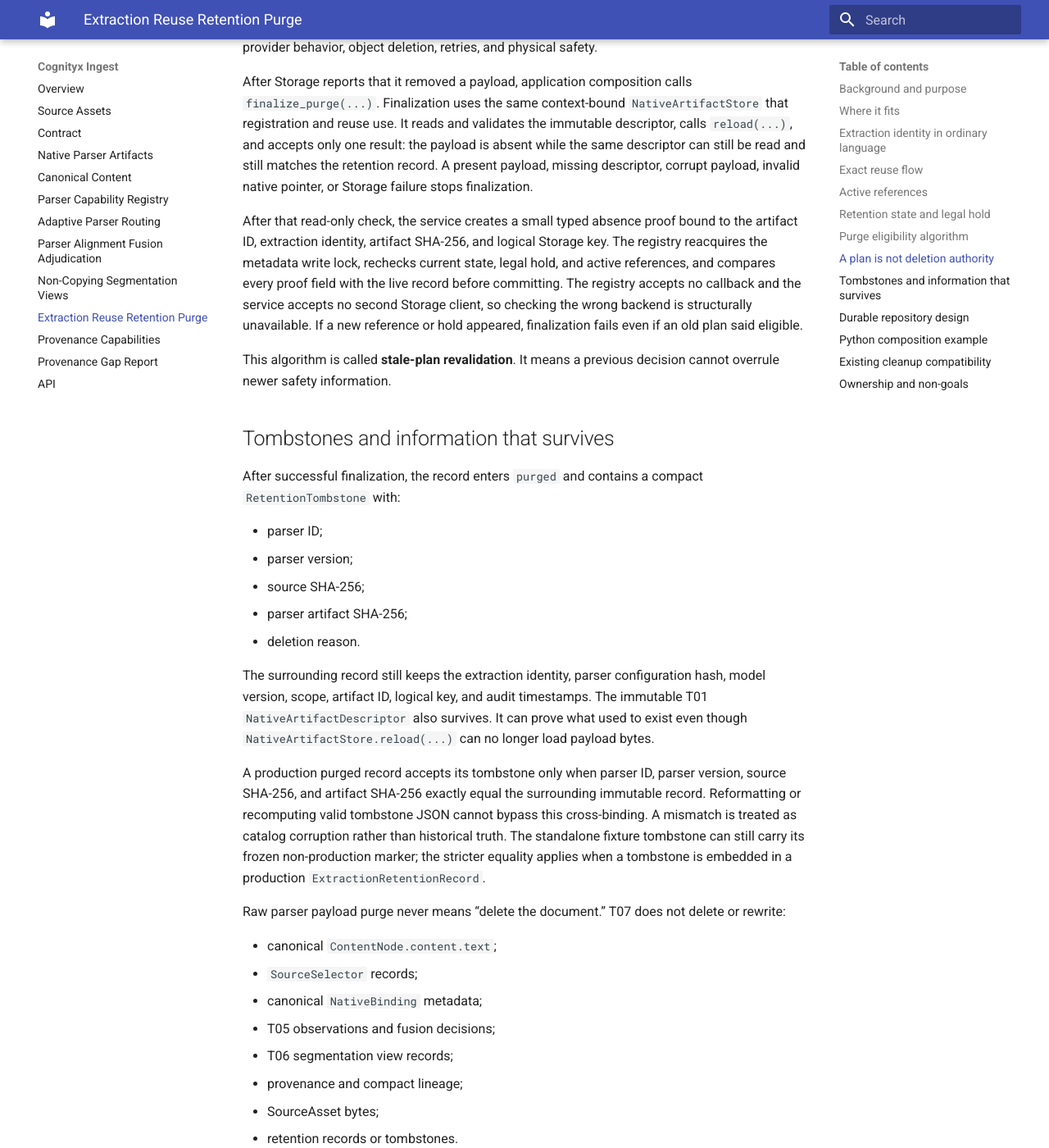
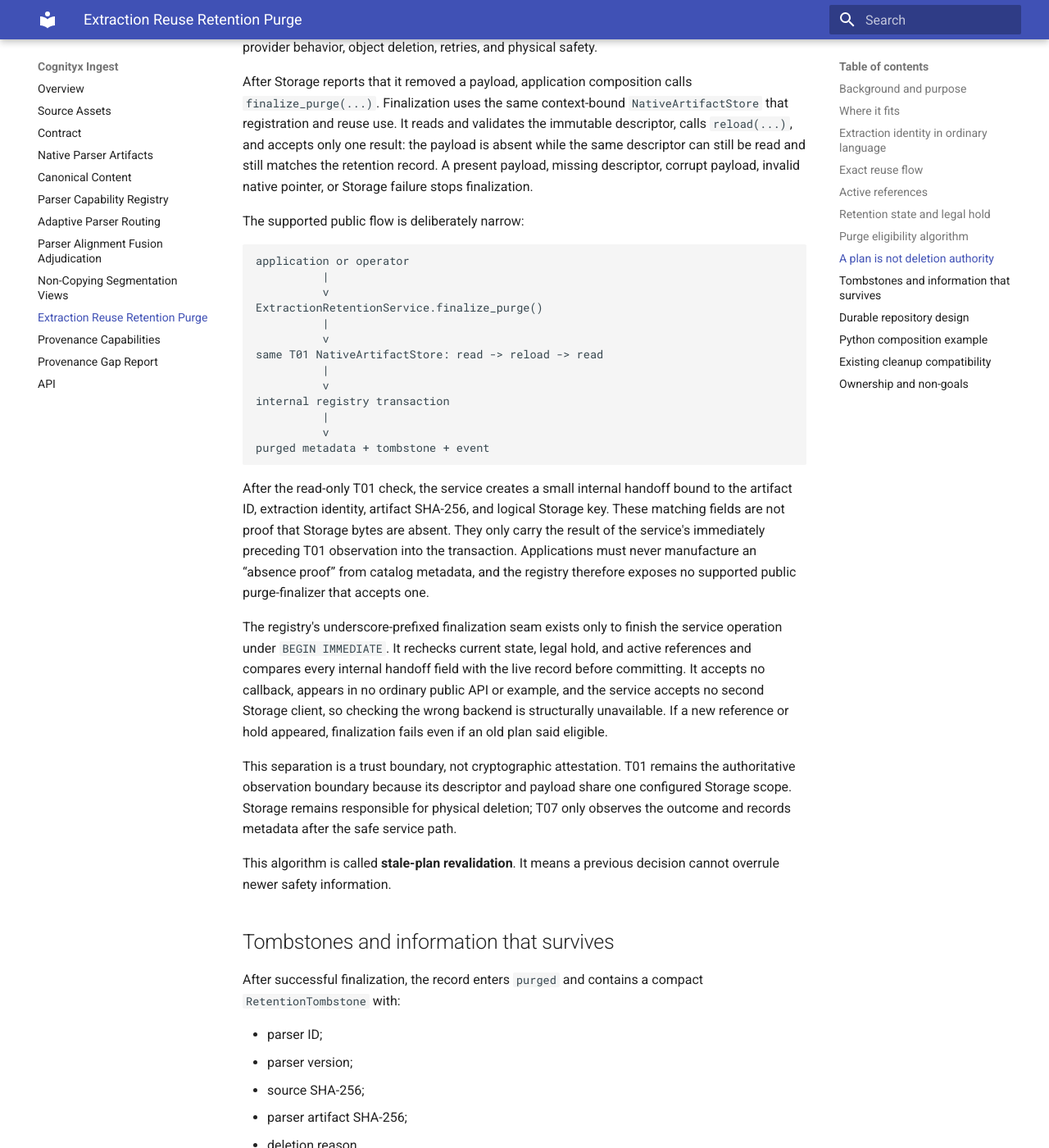
Before and after one commit to cognityx/cognityx-ingest, an MkDocs documentation site: the page built from docs/extraction-reuse-retention-purge.md, in a window 1280 px wide and 1400 px high, scrolled down 5151 px. Shown: the whole window at 82% size. Built offline with MkDocs 1.6.1 and Material for MkDocs 9.7.7, drawn with Linux system fonts in a browser that asks for light colours.

Commit message:
Internalize T07 purge finalization

````diff
--- a/docs/extraction-reuse-retention-purge.md
+++ b/docs/extraction-reuse-retention-purge.md
@@ -222,14 +222,44 @@ payload is absent while the same descriptor can still be read and still matches
 the retention record. A present payload, missing descriptor, corrupt payload,
 invalid native pointer, or Storage failure stops finalization.
 
-After that read-only check, the service creates a small typed absence proof bound
+The supported public flow is deliberately narrow:
+
+```text
+application or operator
+          |
+          v
+ExtractionRetentionService.finalize_purge()
+          |
+          v
+same T01 NativeArtifactStore: read -> reload -> read
+          |
+          v
+internal registry transaction
+          |
+          v
+purged metadata + tombstone + event
+```
+
+After the read-only T01 check, the service creates a small internal handoff bound
 to the artifact ID, extraction identity, artifact SHA-256, and logical Storage
-key. The registry reacquires the metadata write lock, rechecks current state,
-legal hold, and active references, and compares every proof field with the live
-record before committing. The registry accepts no callback and the service
-accepts no second Storage client, so checking the wrong backend is structurally
-unavailable. If a new reference or hold appeared, finalization fails even if an
-old plan said eligible.
+key. These matching fields are not proof that Storage bytes are absent. They only
+carry the result of the service's immediately preceding T01 observation into the
+transaction. Applications must never manufacture an “absence proof” from catalog
+metadata, and the registry therefore exposes no supported public purge-finalizer
+that accepts one.
+
+The registry's underscore-prefixed finalization seam exists only to finish the
+service operation under `BEGIN IMMEDIATE`. It rechecks current state, legal hold,
+and active references and compares every internal handoff field with the live
+record before committing. It accepts no callback, appears in no ordinary public
+API or example, and the service accepts no second Storage client, so checking the
+wrong backend is structurally unavailable. If a new reference or hold appeared,
+finalization fails even if an old plan said eligible.
+
+This separation is a trust boundary, not cryptographic attestation. T01 remains
+the authoritative observation boundary because its descriptor and payload share
+one configured Storage scope. Storage remains responsible for physical deletion;
+T07 only observes the outcome and records metadata after the safe service path.
 
 This algorithm is called **stale-plan revalidation**. It means a previous decision
 cannot overrule newer safety information.
````
Also changed, not shown: docs/api.md (+6 -0 lines), 5 other files.
